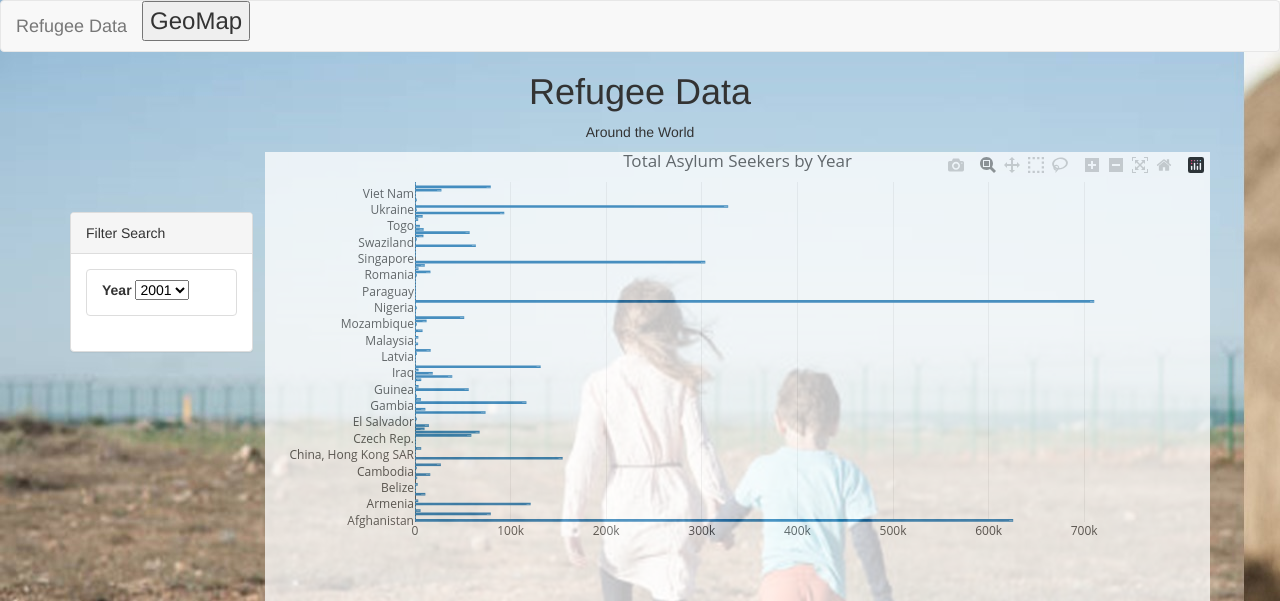
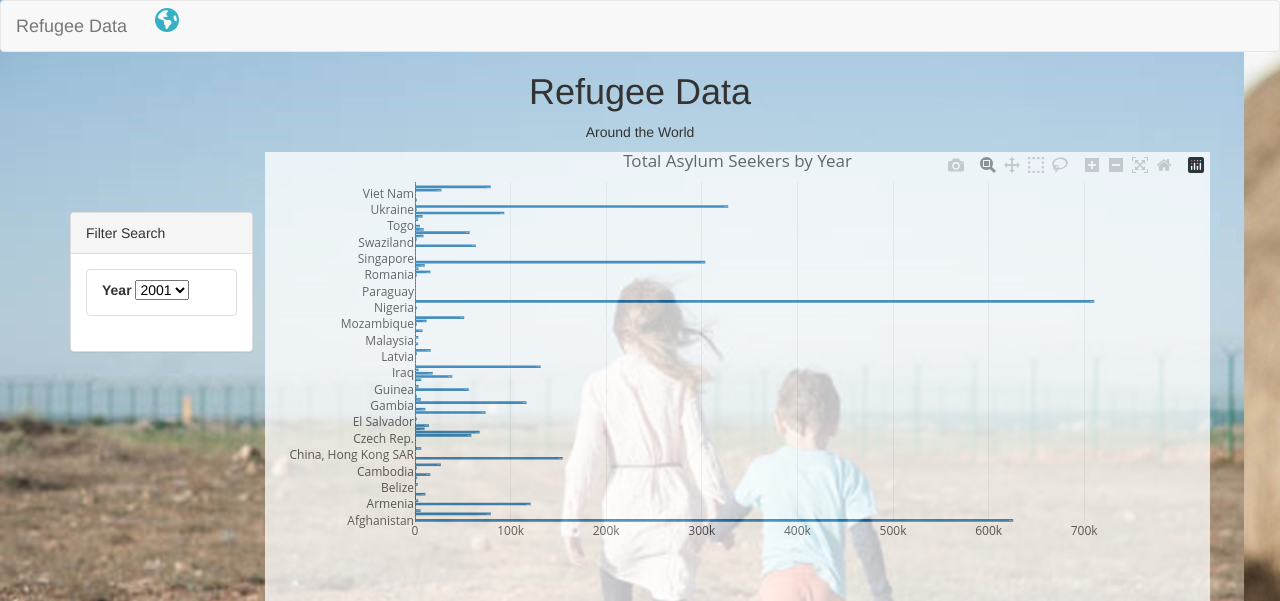
Before and after one commit to VijetaPuthran/AsylumSeekers, a Flask app: template templates/index.html in a window 1280 px wide. Shown: the top 601 px of the page. Run offline with Flask 2, Linux system fonts and the light colour scheme; the template is opened without the code that fills it, so the values that code supplies are empty; parts of the project's set-up code (start-up, migrations or seed data) failed here and were passed over; some libraries are stand-ins or nearby versions.

Commit message:
files updated

```diff
--- a/static/css/style.css
+++ b/static/css/style.css
@@ -7,6 +7,10 @@
   body,
   html {
     height: 100%;
+  }
+
+  body {
+    background-color: red;
   }
 
   .info {
--- a/templates/index.html
+++ b/templates/index.html
@@ -6,19 +6,23 @@
   <title>Refugee Data Visualizations</title>
   <meta name="viewport" content="width=device-width, initial-scale=1">
   <link rel="stylesheet" href="https://maxcdn.bootstrapcdn.com/bootswatch/3.3.7/superhero/bootstrap.min.css">
+  <script src='https://kit.fontawesome.com/a076d05399.js' crossorigin='anonymous'></script>
   <link href="https://fonts.googleapis.com/css?family=Ubuntu" rel="stylesheet">
-  <!-- <link rel="stylesheet" href="css/style.css"> -->
+  <!-- <link href="../css/style.css" rel="stylesheet"> -->
 </head>
 
-<body style="background: url('Refugee.jpg');">
+<body style="background-image: url('Refugee.jpg');">
   <div class="wrapper">
     <nav class="navbar navbar-default">
       <div class="container-fluid">
         <div class="navbar-header">
-          <a class="navbar-brand" href="index.html">Refugee Data
+          <a class="navbar-brand" href="https://asylumseekersapp.herokuapp.com/">Refugee Data
             <!-- <img class="nav-ref" src="Images/Refugee.jpg"> -->
           </a>
-          <div style="float:right"><button class='pull-right' style='font-size:24px;'>GeoMap<i class='fas fa-globe'></i></button></div>
+          <a href=".././geo.html" class="btn">
+            <i class='fas fa-globe-americas' style='font-size:24px;color:rgb(52, 177, 194)'></i>
+          </a>
+          <!-- <div style="float:right"><button class='pull-right' style='font-size:24px;'>GeoMap<i class='fas fa-globe'></i></button></div> -->
 
         </div>
       </div>
```
Also changed, not shown: css/style.css (+7 -3 lines).
